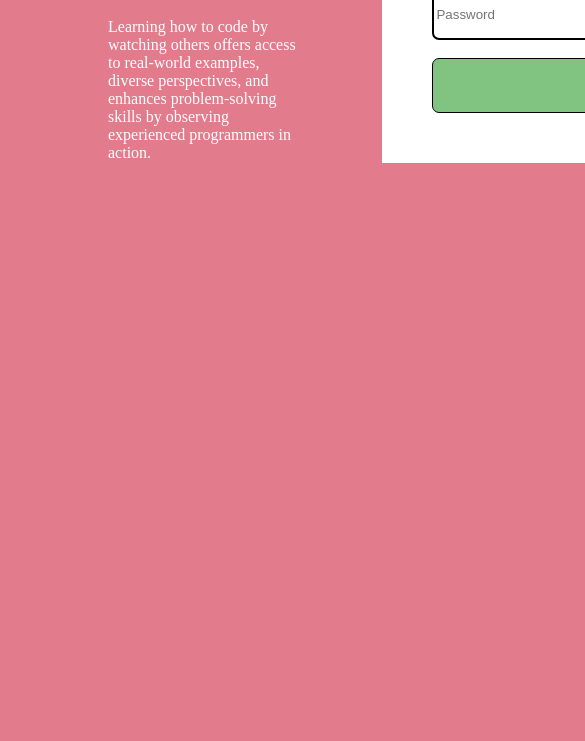
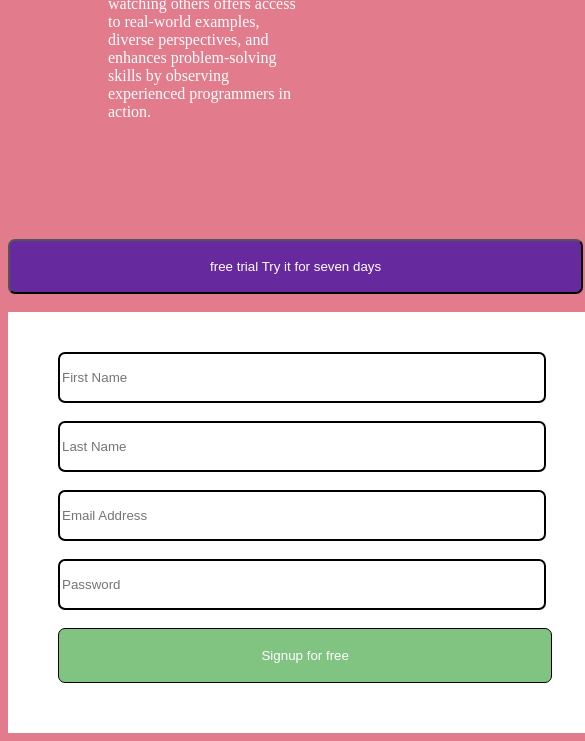
Before and after one commit to dedoyin21/Signup-page, a plain HTML site: page index.html in a window 390 px wide. Shown: the part 439-1180 px from the top of the page, 585 px wide, since content can reach past the window. Before the commit the page ends 844 px from the top, so only its background shows below. Drawn offline with Linux system fonts and the light colour scheme.

Commit message:
update styles.css

```diff
--- a/styles.css
+++ b/styles.css
@@ -64,3 +64,11 @@ input[type=submit]{
     border-radius: 7px;
     color: white;
 }
+
+@media screen and (max-width: 767px) {
+
+    .intro-container{
+        color: white;
+        display: block;
+    }
+  }
```
